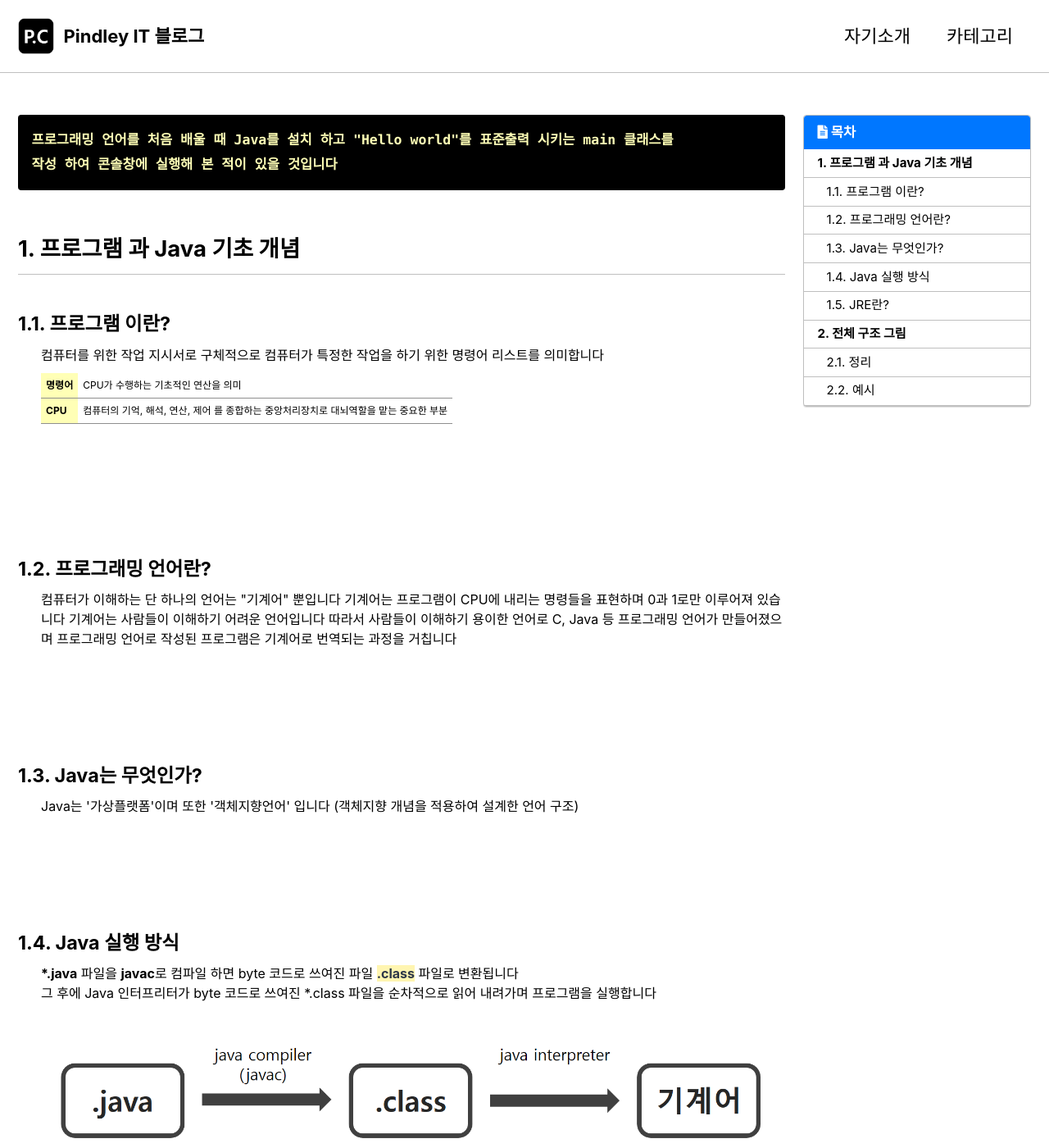
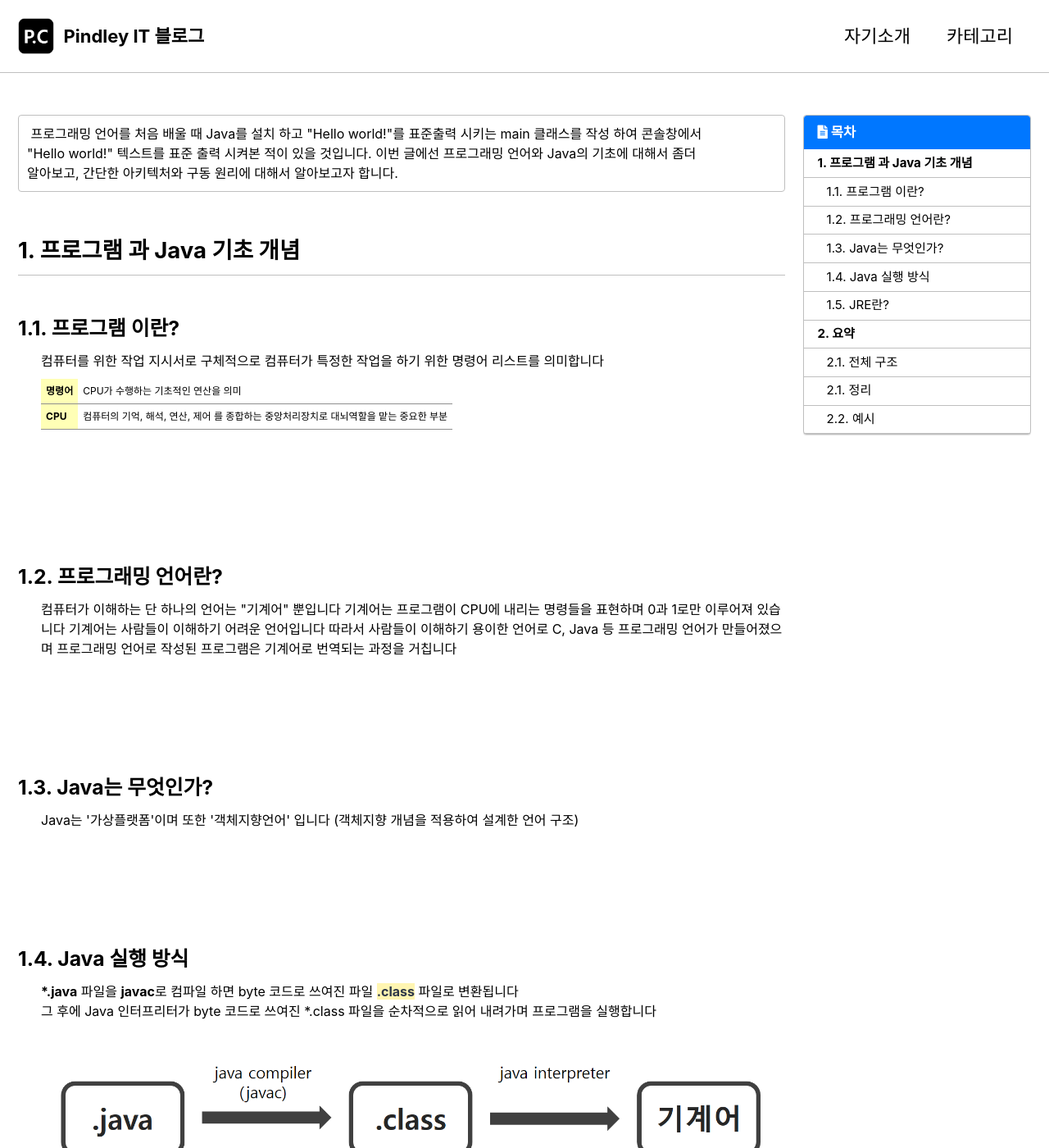
Before and after one commit to dmsgus6523/dmsgus6523.github.io, a Jekyll site: the page built from _posts/2022-03-29-Java기초.md, in a window 1280 px wide and 1400 px high. Shown: the whole window at 82% size. Built offline with Jekyll 4.4.1, drawn with Linux system fonts in a browser that asks for light colours; cached includes are drawn as plain includes; some of the changed text lies outside the part shown.

Commit message:
포스트 디자인 수정 중

````diff
--- a/_includes/archive-single.html
+++ b/_includes/archive-single.html
@@ -27,7 +27,7 @@
       {% endif %}
     </h6>
     {% include page__meta.html type=include.type %}
-    {% if post.excerpt %}<p class="archive__item-excerpt" itemprop="description">{{ post.excerpt | markdownify | strip_html | truncate: 100 }}</p>{% endif %}
+    {% if post.excerpt %}<p class="archive__item-excerpt" itemprop="description">{{ post.excerpt | markdownify | strip_html | truncate: 150 }}</p>{% endif %}
 
   </article>
 </div>
--- a/_posts/2022-03-29-Java기초.md
+++ b/_posts/2022-03-29-Java기초.md
@@ -5,13 +5,18 @@ categories: study
 author_profile: false
 ---
 
-```
-프로그래밍 언어를 처음 배울 때 Java를 설치 하고 "Hello world"를 표준출력 시키는 main 클래스를
-작성 하여 콘솔창에 실행해 본 적이 있을 것입니다
-```
+
+<div class="intro_box">
+  <div class="text">
+    &nbsp;프로그래밍 언어를 처음 배울 때 Java를 설치 하고 "Hello world!"를 표준출력 시키는 main 클래스를
+    작성 하여 콘솔창에서<br/>"Hello world!" 텍스트를 표준 출력 시켜본 적이 있을 것입니다. 이번 글에선 프로그래밍 언어와 Java의 기초에 대해서 좀더<br/>알아보고,
+    간단한 아키텍처와 구동 원리에 대해서 알아보고자 합니다.
+  </div>
+</div>
+
 
 ## 1. 프로그램 과 Java 기초 개념
-#### 1.1. 프로그램 이란?
+### 1.1. 프로그램 이란?
 <div class="contents_box">
 컴퓨터를 위한 작업 지시서로 구체적으로 컴퓨터가 특정한 작업을 하기 위한 명령어 리스트를 의미합니다
   <div class="table_content">
@@ -28,7 +33,7 @@ author_profile: false
   </div>
 </div>
 
-#### 1.2. 프로그래밍 언어란?
+### 1.2. 프로그래밍 언어란?
 <div class="contents_box">
 컴퓨터가 이해하는 단 하나의 언어는 "기계어" 뿐입니다
 기계어는 프로그램이 CPU에 내리는 명령들을 표현하며 0과 1로만 이루어져 있습니다
@@ -39,26 +44,23 @@ author_profile: false
 </div>
 
 
-#### 1.3. Java는 무엇인가?
+### 1.3. Java는 무엇인가?
 <div class="contents_box">
 Java는 '가상플랫폼'이며 또한 '객체지향언어' 입니다 (객체지향 개념을 적용하여 설계한 언어 구조)
 </div>
 
 
-#### 1.4. Java 실행 방식
+### 1.4. Java 실행 방식
 <div class="contents_box">
 <b>*.java</b> 파일을 <b>javac</b>로 컴파일 하면 byte 코드로 쓰여진 파일 <span style='color: #2D3748; background-color:#fff5b1'><b>.class</b></span> 파일로 변환됩니다<br/>
 그 후에 Java 인터프리터가 byte 코드로 쓰여진 *.class 파일을 순차적으로 읽어 내려가며 프로그램을 실행합니다
-
 <img src='/assets/img/1.png' alt=''>
 </div>
 
 
-
-#### 1.5. JRE란?
+### 1.5. JRE란?
 <div class="contents_box">
 Java Runtime Environment :: <b>자바 런타임 환경</b> 이며, 아래 세 가지로 구성되어 있습니다<br/><br/>
-
   <div>
     <span>1. Java class libraries</span>
   </div>
@@ -82,20 +84,23 @@ Java Runtime Environment :: <b>자바 런타임 환경</b> 이며, 아래 세
     <span>자바로 만들어진 어플리케이션이 디바이스 또는 클라우드 환경 등에서 실행되는 데 필요한 리소스를 확보하도록 보장하는 역할</span>
     </div>
   </div>
-
 </div>
 
-
-### 2. 전체 구조 그림
-<img src='/assets/img/2.png' alt=''>
+## 2. 요약
+### 2.1. 전체 구조
 <div class="contents_box">
-- Java는 물리적 플랫폼 (HW, OS)에 독립적<br/>
-- Java는 JRE에 종속적
+  <img src='/assets/img/2.png' alt=''>
+  <div class="summary_list_box">
+    <div>
+      <span>* Java는 물리적 플랫폼 (HW, OS)에 독립적</span>
+    </div>
+    <div>
+      <span>* Java는 JRE에 종속적</span>
+    </div>
+  </div>
 </div>
 
-
-
-#### 2.1. 정리
+### 2.1. 정리
 <div class="contents_box">
   <div class="summary_list_box">
     <div>
@@ -111,26 +116,24 @@ Java Runtime Environment :: <b>자바 런타임 환경</b> 이며, 아래 세
       <span>4. Java의 실행 과정은 아래와 같다</span>
       <div class="explanation_blackbox ml15">
         <div class="text">
-          <span>[ A ]&nbsp;&nbsp;사람이 이해하기 용이한 java 텍스트 파일 작성 (.java 파일)</span>
+          <span><b class="number_icon">①</b>&nbsp;&nbsp;사람이 이해하기 용이한 java 텍스트 파일 작성 (.java 파일)</span>
         </div>
         <div class="text">
-          <span>[ B ]&nbsp;&nbsp;자바 컴파일러가 java 텍스트 파일을 바이트 코드로 변환 (.class 변환, 생성) </span>
+          <span><b>②</b>&nbsp;&nbsp;자바 컴파일러가 java 텍스트 파일을 바이트 코드로 변환 (.class 변환, 생성) </span>
         </div>
         <div class="text">
-          <span>[ C ]&nbsp;&nbsp;자바 인터프리터가 바이트 코드 파일을 명령어 Set 단위로 바이트 코드로 변환 및 실행</span>
+          <span><b>③</b>&nbsp;&nbsp;자바 인터프리터가 바이트 코드 파일을 명령어 Set 단위로 바이트 코드로 변환 및 실행</span>
         </div>
       </div>
     </div>
   </div>
 
-
-
-
 </div>
 
 
 
-#### 2.2. 예시
-
-Java를 배우는 처음 시작단계서 모두가 해보았던 메모장으로 hello world를 출력하는 java파일을 생성하여
+### 2.2. 예시
+<div class="contents_box">
+Java를 배우는 처음 시작단계서 모두가 해보았던 메모장으로 hello world를 출력하는 java파일을 생성하여<br/>
 CMD를 이용하여 실행했던 경험이 그 대표적 예시입니다
+<div>
--- a/assets/css/post_contents.css
+++ b/assets/css/post_contents.css
@@ -39,18 +39,39 @@
 	padding: 5px 5px 5px 5px;
 	margin-top: 25px;
 }
+
 .explanation_blackbox .text{
 	padding: 5px 5px 5px 5px;
 }
+
 .explanation_blackbox .text span{
 	font-size: 14px;
 	padding-left: 5px;
 }
+
 .summary_list_box div{
 	padding-bottom: 5px;;
 }
 
+.intro_box{
+	background-color: #ffffff;
+	color: #000;
+	border: solid 1px #bfbfbf;
+	border-radius: 4px;
+	font-size: 16px;
+	padding: 5px 5px 5px 5px;
+	margin-bottom: 25px;
+}
 
+.intro_box .text{
+	padding: 5px 5px 5px 5px;
+}
+
+.intro_bot .number_icon{
+	font-size: 18px;
+}
+
+/* 패딩 및 마진 옵션 CSS */
 .pl5{
 	padding-left: 5px;
 }
````
